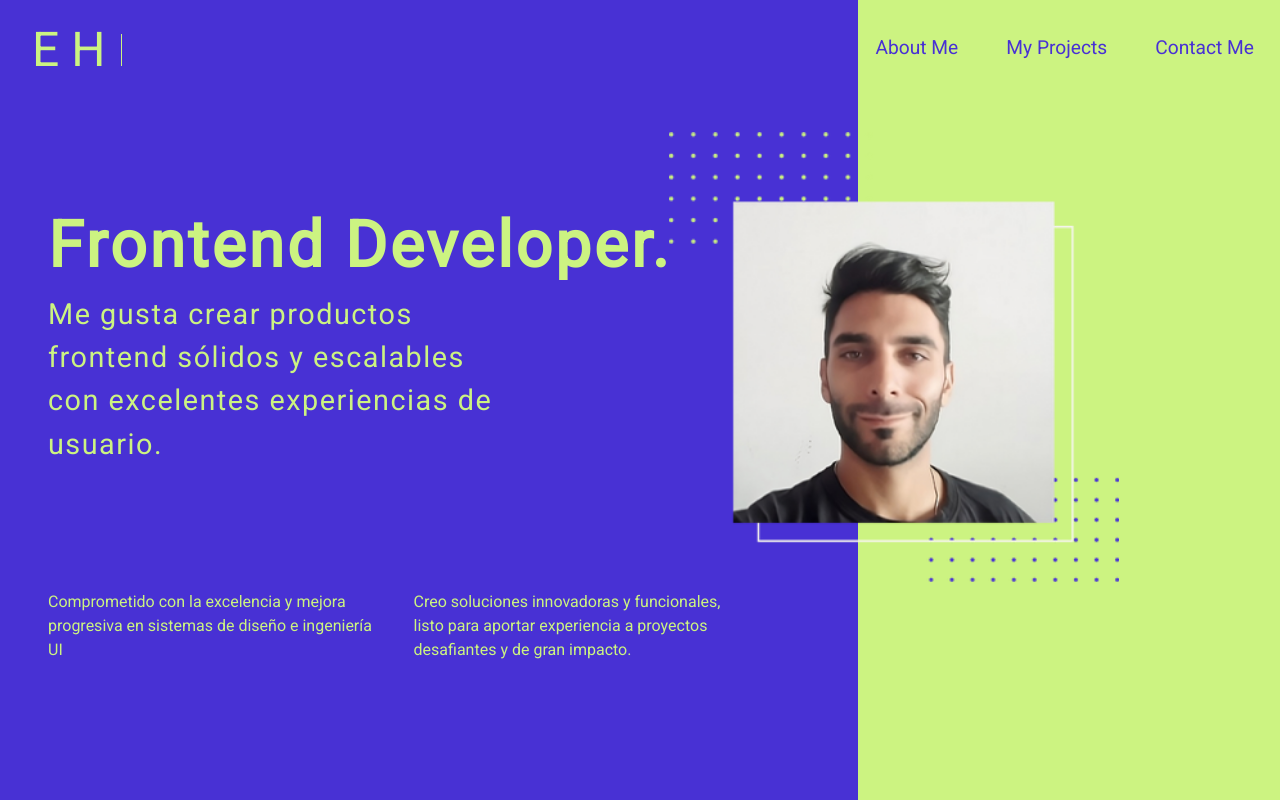
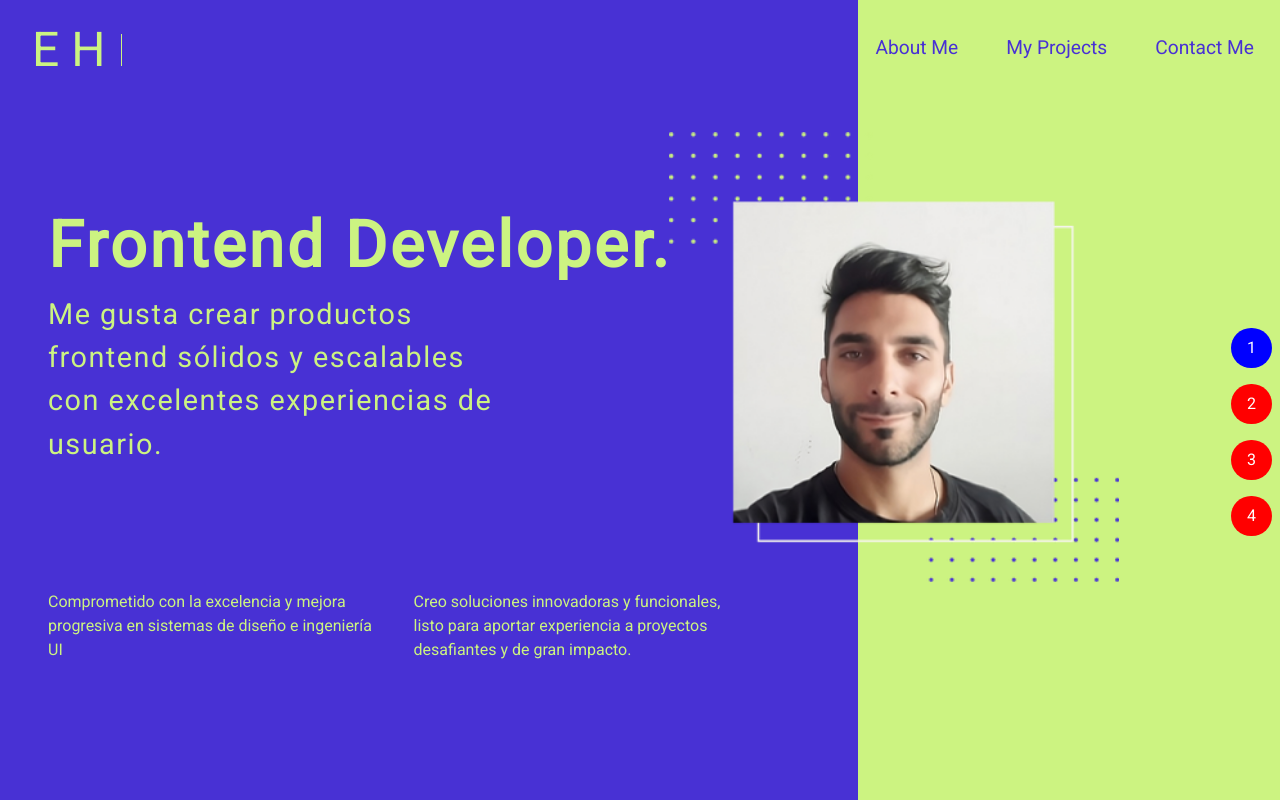
Before and after one commit to emanuelheredia/curriculum, a React (Create React App) app: page / in a window 1280 px wide. Built offline with nearby package versions, Linux system fonts and the light colour scheme.

Commit message:
add slide link to change slider

```diff
--- a/src/componentes/sliderPage/BlogPostCardSlider.jsx
+++ b/src/componentes/sliderPage/BlogPostCardSlider.jsx
@@ -1,7 +1,5 @@
 import React, { useCallback, useEffect, useRef, useState } from "react";
-
 import useIdle from "../customHooks/useIdle";
-
 import SlideLink from "./SlideLink";
 import Wrapper from "./Wrapper";
 import Slide from "./Slide";
@@ -49,8 +47,7 @@ const BlogPostCardSlider = ({ children, visibleSlide, setVisibleSlide }) => {
 	}, []);
 	return (
 		<div id="trap" className="blogPostCard-container" tabIndex="0">
-			{/* 			<button onClick={() => setTargetSlide(moveLeft)}>PREV</button>
-
+			<div className="blogPostCard-sliderLinks-container">
 				{children.map((_, i) => {
 					return (
 						<SlideLink
@@ -62,8 +59,7 @@ const BlogPostCardSlider = ({ children, visibleSlide, setVisibleSlide }) => {
 						</SlideLink>
 					);
 				})}
-			<button onClick={() => setTargetSlide(moveRight)}>NEXT</button> */}
-
+			</div>
 			<Wrapper onScroll={handleScroll} ref={wrapperRef}>
 				{children.map((child, i) => (
 					<Slide
--- a/src/styles/componentes/_blogPostCardSlider.scss
+++ b/src/styles/componentes/_blogPostCardSlider.scss
@@ -1,3 +1,43 @@
+.blogPostCard-sliderLinks-container{
+    position: fixed ;
+    display: flex;
+    flex-direction: column;
+    justify-content: center;
+    align-items: center;
+    top: 40vh;
+    right: 0;
+    z-index: 1000;
+}
+.arrowSliderBtn{
+    border: none;
+    background-color: black;
+    color: whitesmoke;
+    border-radius: 50%;
+    width: 1.8rem;
+    height: 1.8rem;
+    font-size: 1.5rem;
+    display: flex;
+    justify-content: center;
+    align-items: center;
+    :hover {
+        transform: scale(1.2);
+    }
+}
+.sc-bdnyFh{
+    height: 1.5rem;
+    display: flex;
+    justify-content: center;
+    align-items: center;
+    font-size: 0;
+}
+.iotiqI{
+    border: solid 1px $color-secundario;
+    background-color: $color-principal !important;
+}
+.kfFxTB{
+        border: solid 1px $color-principal;
+    background-color: $color-secundario !important;
+}
 @media (min-width:"700px"){
 .blogPostCard-container{
     margin-top:60px ;
```
Lines whose indentation alone changed are shown as unchanged.
